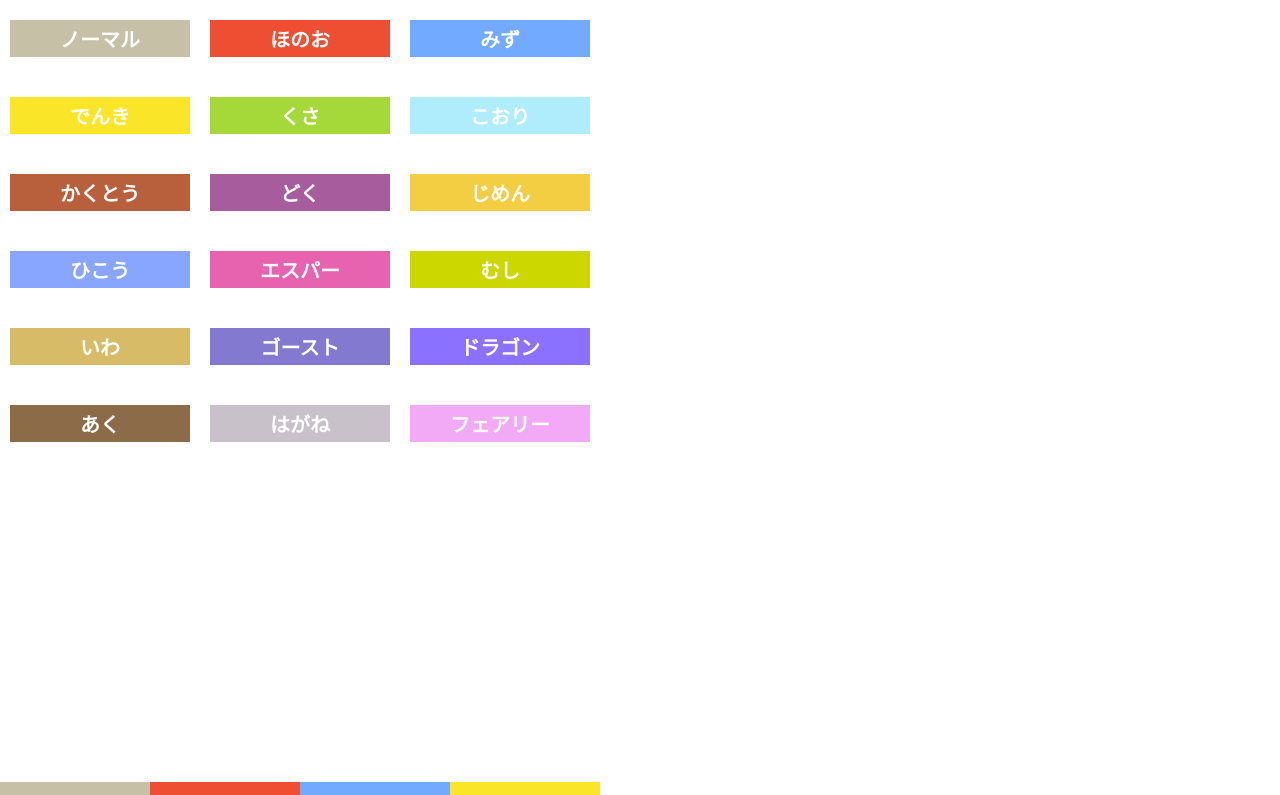
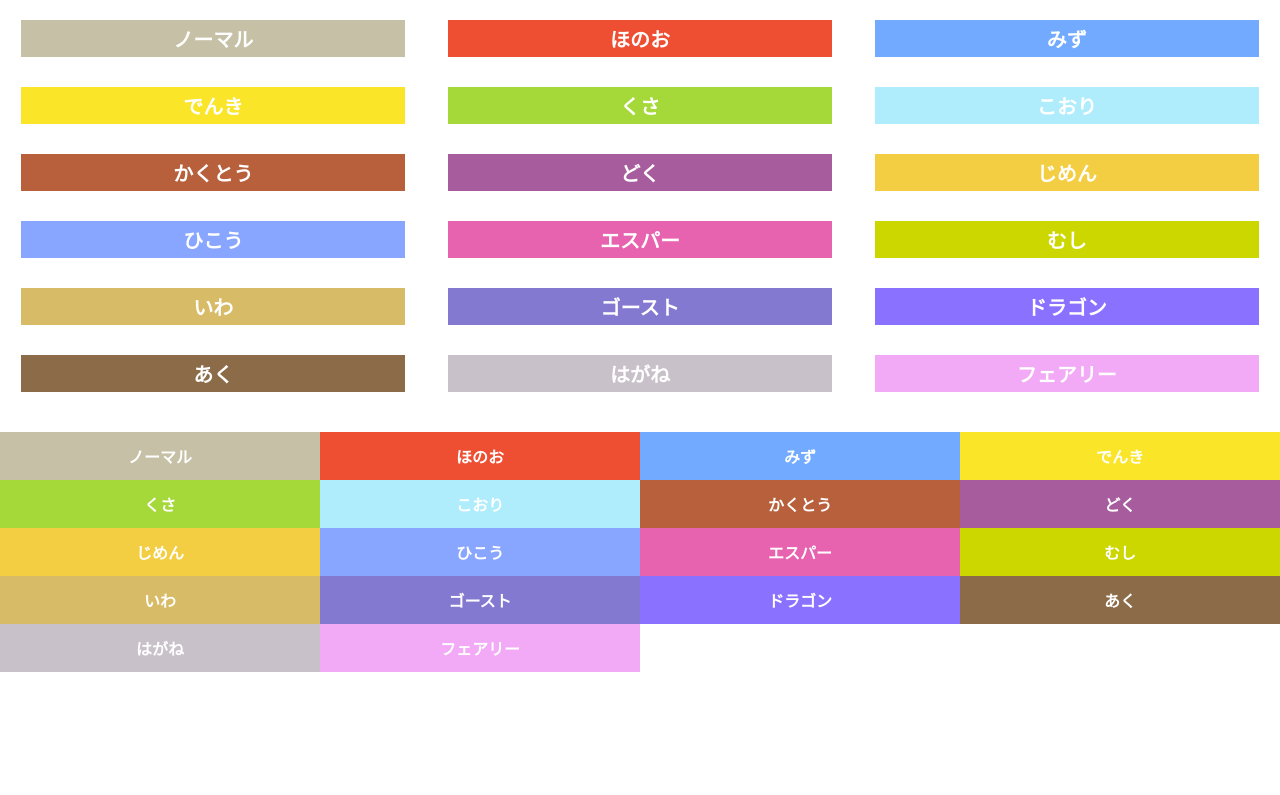
Before and after one commit to thr3a/poketype-checker, a Nuxt app: page / in a window 1280 px wide. Shown: the top 795 px of the page. Built offline with nearby package versions, Linux system fonts and the light colour scheme.

Commit message:
update: デザイン修正

```diff
--- a/components/MyType.vue
+++ b/components/MyType.vue
@@ -31,11 +31,11 @@ export default {
 }
 .type {
   text-align: center;
-  padding-top: 10px;
-  padding-bottom: 10px;
   color: white;
-  font-size: 20px;
+  font-size: 16px;
   font-weight: bold;
+  padding-top: 12px;
+  padding-bottom: 12px;
 }
 .normal {
   background-color: #c5c0a6;
--- a/components/RivalType.vue
+++ b/components/RivalType.vue
@@ -28,7 +28,7 @@ export default {
 .rival-type-container {
   text-align: center;
   width: 30%;
-  margin-bottom: 20px;
+  margin-bottom: 10px;
 }
 .effectiveness {
   display:inline-block;
--- a/package.json
+++ b/package.json
@@ -9,7 +9,8 @@
     "build": "nuxt build",
     "start": "nuxt start",
     "generate": "nuxt generate",
-    "lint": "eslint --ext .js,.vue --fix --ignore-path .gitignore ."
+    "lint": "eslint --ext .js,.vue --fix --ignore-path .gitignore .",
+    "deploy": "nuxt generate && firebase deploy"
   },
   "dependencies": {
     "@nuxtjs/pwa": "^3.0.0-0",
--- a/pages/index.vue
+++ b/pages/index.vue
@@ -81,7 +81,6 @@ export default {
 
 <style>
 .main {
-  width: 600px;
   margin-top: 20px;
 }
 .rival-types {
@@ -89,14 +88,12 @@ export default {
   flex-direction: row;
   justify-content: space-around;
   flex-wrap: wrap;
-  width: 600px;
 }
 .my-types {
   display: flex;
   flex-wrap: wrap;
-  width: 600px;
 }
 .space {
-  height: 300px;
+  height: 10px;
 }
 </style>
```
